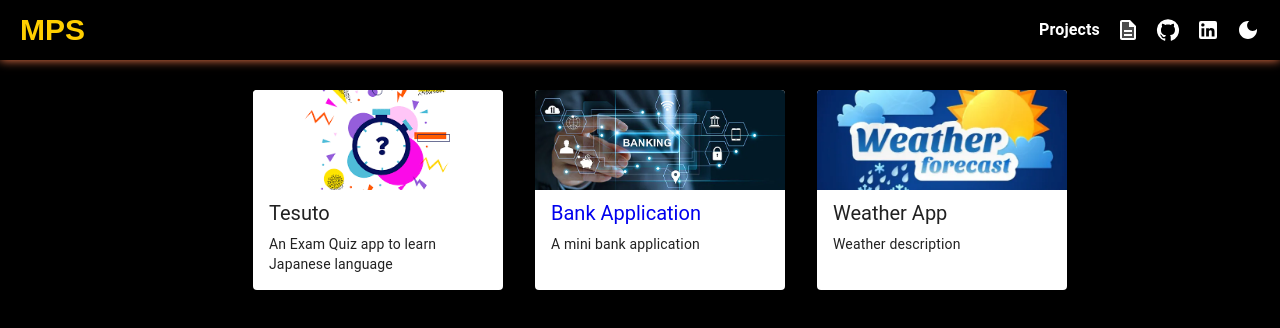
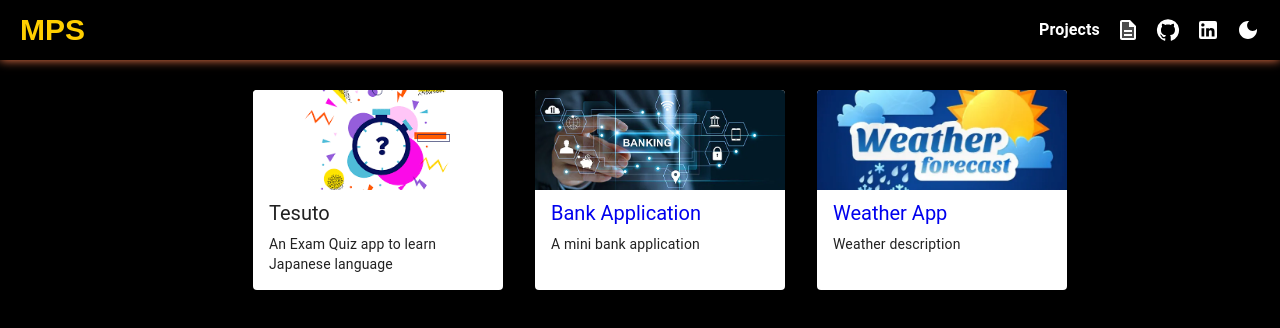
Before and after one commit to m30a09nu2000/manu.me, a React (Create React App) app: page /manu.me/projects in a window 1280 px wide. Shown: the top 328 px of the page. Built offline with nearby package versions, Linux system fonts and the light colour scheme; no server answers.

Commit message:
modified weather url

```diff
--- a/src/pages/Projects.js
+++ b/src/pages/Projects.js
@@ -30,6 +30,7 @@ const Projects = () => {
       name: "Weather App",
       description: "Weather description",
       image:weather,
+      link:process.env.REACT_APP_WEATHER_URL
     },
   ];
   return (
```
